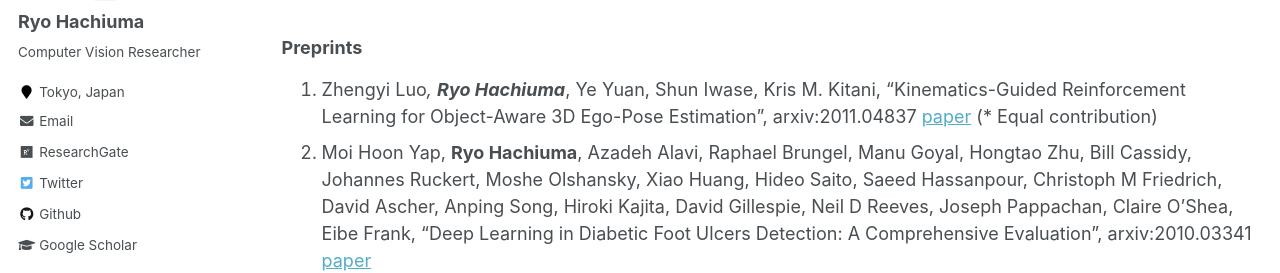
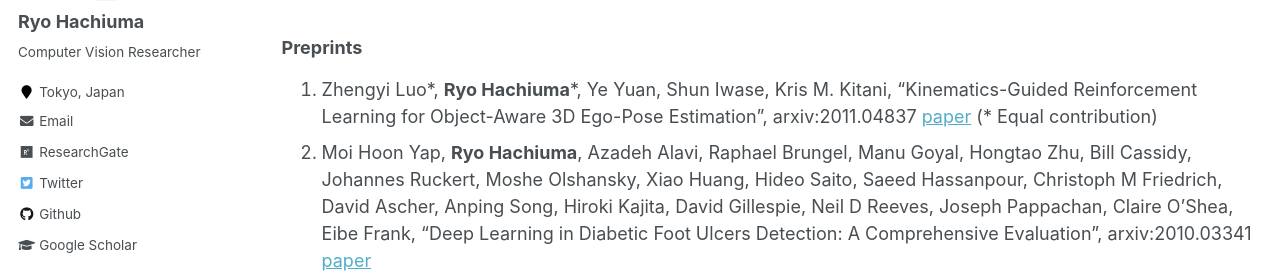
Before and after one commit to ryohachiuma/ryohachiuma.github.io, a Jekyll site: the page built from _pages/publications.md, in a window 1280 px wide and 900 px high. Shown: the part 275-548 px from the top of the window. Built offline with Jekyll 4.4.1, drawn with Linux system fonts in a browser that asks for light colours.

```diff
--- a/_pages/publications.md
+++ b/_pages/publications.md
@@ -24,7 +24,7 @@ author_profile: true
 
 
 ### Preprints
-1. Zhengyi Luo*, **Ryo Hachiuma***, Ye Yuan, Shun Iwase, Kris M. Kitani, "Kinematics-Guided Reinforcement Learning for Object-Aware 3D Ego-Pose Estimation", arxiv:2011.04837 [paper](https://arxiv.org/abs/2011.04837) (* Equal contribution)
+1. Zhengyi Luo\*, **Ryo Hachiuma**\*, Ye Yuan, Shun Iwase, Kris M. Kitani, "Kinematics-Guided Reinforcement Learning for Object-Aware 3D Ego-Pose Estimation", arxiv:2011.04837 [paper](https://arxiv.org/abs/2011.04837) (* Equal contribution)
 1. Moi Hoon Yap, **Ryo Hachiuma**, Azadeh Alavi, Raphael Brungel, Manu Goyal, Hongtao Zhu, Bill Cassidy, Johannes Ruckert, Moshe Olshansky, Xiao Huang, Hideo Saito, Saeed Hassanpour, Christoph M Friedrich, David Ascher, Anping Song, Hiroki Kajita, David Gillespie, Neil D Reeves, Joseph Pappachan, Claire O'Shea, Eibe Frank, "Deep Learning in Diabetic Foot Ulcers Detection: A Comprehensive Evaluation", arxiv:2010.03341 [paper](https://arxiv.org/abs/2010.03341)
 
 ### International conference (First Author)
```
